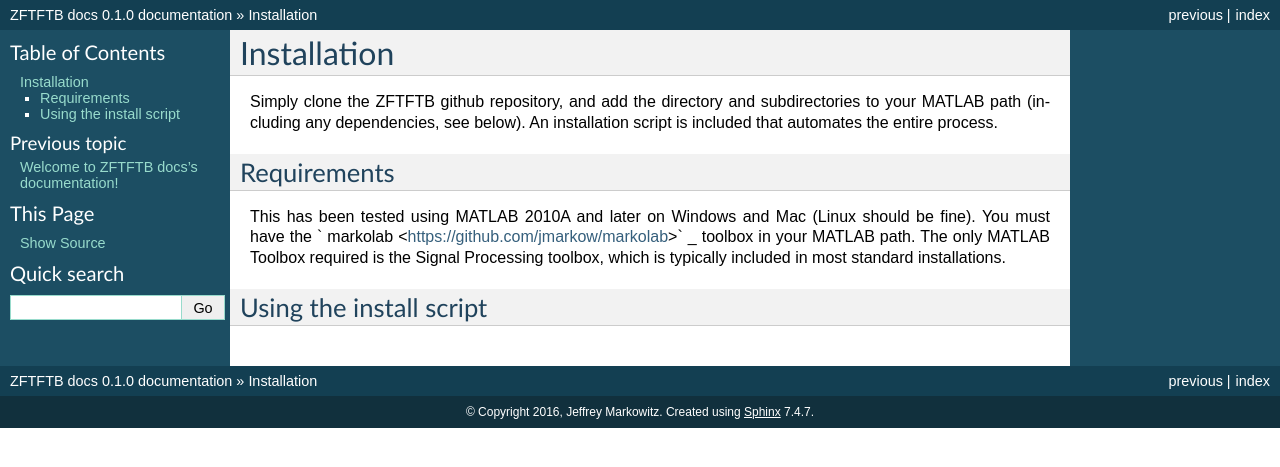
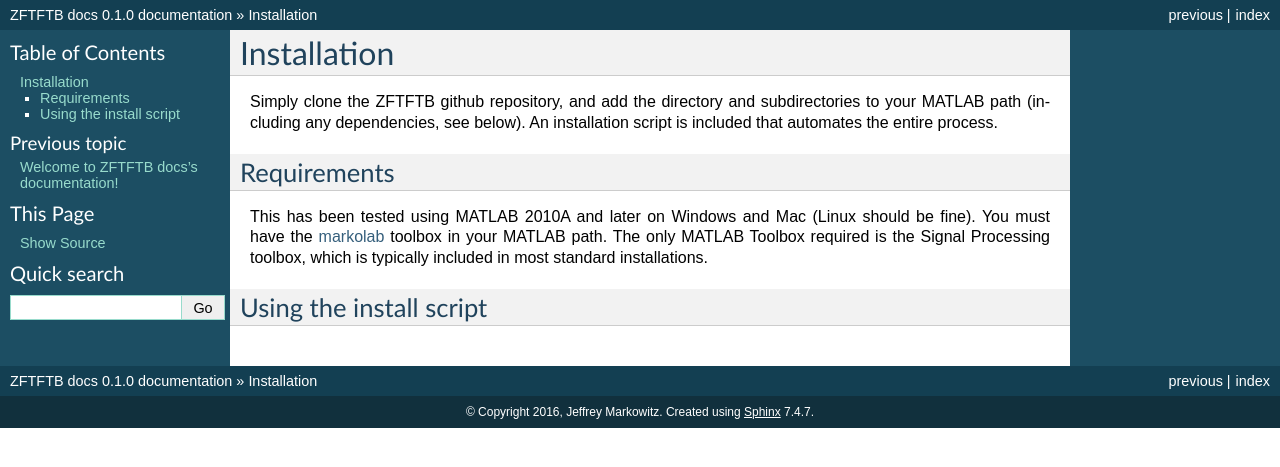
Before and after one commit to jmarkow/zftftb, a Sphinx documentation site: the page built from docs/installation.rst, in a window 1280 px wide. Shown: the top 467 px of the page. Built offline with Sphinx 7.4.7, drawn with Linux system fonts in a browser that asks for light colours; formulas are drawn with MathJax 3.

Commit message:
Updated docs

```diff
--- a/docs/installation.rst
+++ b/docs/installation.rst
@@ -6,7 +6,7 @@ Simply clone the ZFTFTB github repository, and add the directory and subdirector
 Requirements
 ------------
 
-This has been tested using MATLAB 2010A and later on Windows and Mac (Linux should be fine). You must have the ` markolab <https://github.com/jmarkow/markolab>` _ toolbox in your MATLAB path. The only MATLAB Toolbox required is the Signal Processing toolbox, which is typically included in most standard installations.
+This has been tested using MATLAB 2010A and later on Windows and Mac (Linux should be fine). You must have the `markolab <https://github.com/jmarkow/markolab/>`_ toolbox in your MATLAB path. The only MATLAB Toolbox required is the Signal Processing toolbox, which is typically included in most standard installations.
 
 Using the install script
 ------------------------
```
